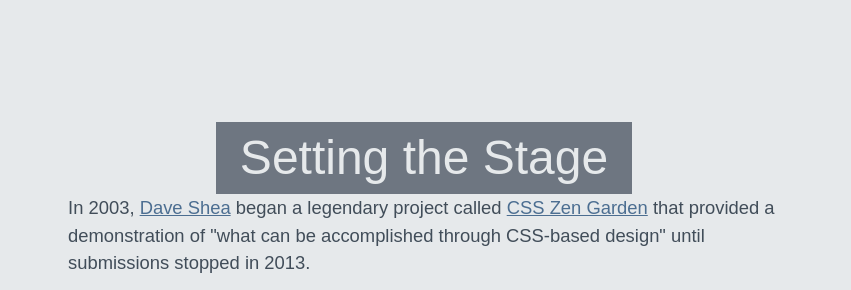
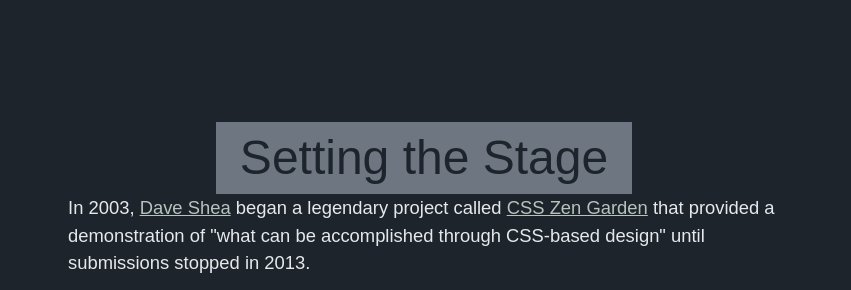
Before and after one commit to Chelsea-Saunders/stylestage-sass, a plain HTML site: page index.html in a window 1280 px wide. Shown: the part 774-1064 px from the top of the page, without its empty margins (216-1067 px from the left). Drawn offline with Linux system fonts and the dark colour scheme; a web font is replaced by a local one.

Commit message:
added Dark mode and labeled it in _layout and _theme fe80d64cd302d499cf4688c1e579e8485395e0ec

```diff
--- a/style.css
+++ b/style.css
@@ -335,6 +335,7 @@ nav {
 }
 
 :root {
+  color-scheme: light dark;
   --color-primary: #4C6E91;
   --color-primary-alt: #6B8FA3;
   --color-secondary: #6E7681;
@@ -352,6 +353,16 @@ nav {
   --border-radius: 8px;
 }
 
+@media (prefers-color-scheme: dark) {
+  :root {
+    --color-background: #1E242C;
+    --color-text: #E6E9EB;
+    --color-anchor: #B7C4BE;
+    --color-primary: #6B8FA3;
+    --color-primary-alt: #9cd6e0;
+    --color-light: #050507;
+  }
+}
 nav {
   height: 100px;
   width: 100%;
@@ -564,6 +575,10 @@ body {
   background-color: var(--color-background);
   color: var(--color-text);
   font-family: var(--font-family);
+}
+
+a {
+  color: var(--color-anchor);
 }
 
 main {
```
